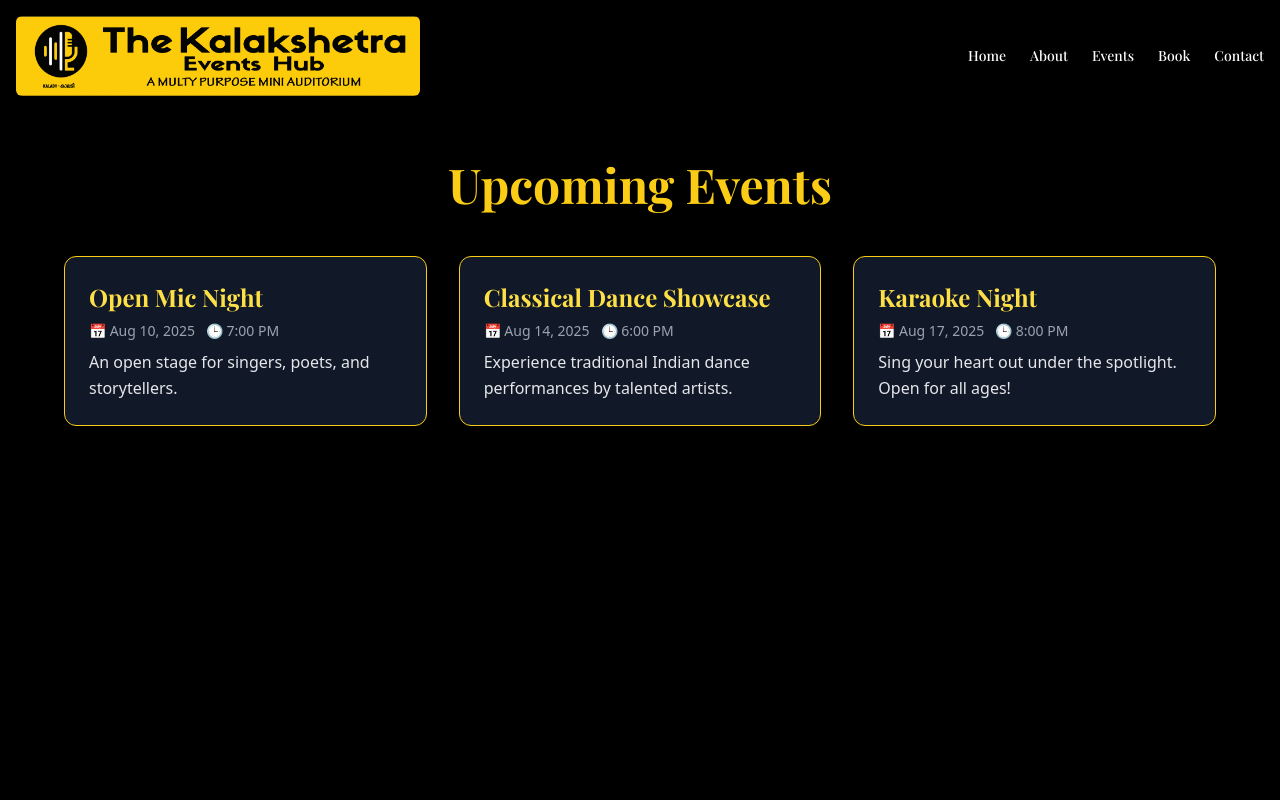
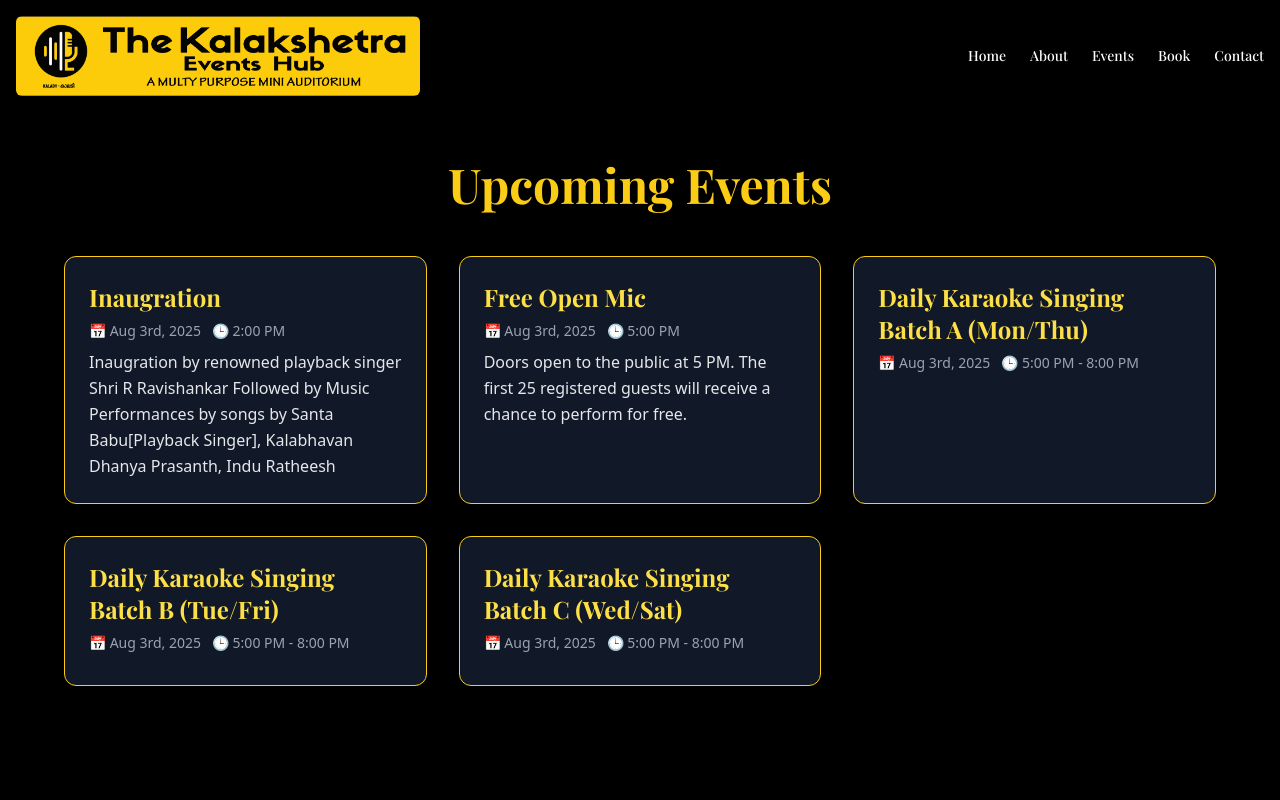
Before and after one commit to Abhijith-Jaideep/kalakshetra, a React (Create React App) app: page /kalakshetra/events in a window 1280 px wide. Shown: the top 800 px of the page. Built offline with nearby package versions, Linux system fonts and the light colour scheme.

Commit message:
change in events

```diff
--- a/src/pages/Events.jsx
+++ b/src/pages/Events.jsx
@@ -6,25 +6,39 @@ import { motion } from 'framer-motion';
 const events = [
   {
     id: 1,
-    title: 'Open Mic Night',
-    date: 'Aug 10, 2025',
-    time: '7:00 PM',
-    description: 'An open stage for singers, poets, and storytellers.',
+    title: 'Inaugration',
+    date: 'Aug 3rd, 2025',
+    time: '2:00 PM',
+    description: 'Inaugration by renowned playback singer Shri R Ravishankar Followed by Music Performances by songs by Santa Babu[Playback Singer], Kalabhavan Dhanya Prasanth, Indu Ratheesh',
   },
   {
     id: 2,
-    title: 'Classical Dance Showcase',
-    date: 'Aug 14, 2025',
-    time: '6:00 PM',
-    description: 'Experience traditional Indian dance performances by talented artists.',
+    title: 'Free Open Mic',
+    date: 'Aug 3rd, 2025',
+    time: '5:00 PM',
+    description: 'Doors open to the public at 5 PM. The first 25 registered guests will receive a chance to perform for free.',
   },
   {
     id: 3,
-    title: 'Karaoke Night',
-    date: 'Aug 17, 2025',
-    time: '8:00 PM',
-    description: 'Sing your heart out under the spotlight. Open for all ages!',
+    title: 'Daily Karaoke Singing Batch A (Mon/Thu)',
+    date: 'Aug 3rd, 2025',
+    time: '5:00 PM - 8:00 PM',
+    description: '',
   },
+  {
+    id: 4,
+    title: 'Daily Karaoke Singing Batch B (Tue/Fri)',
+    date: 'Aug 3rd, 2025',
+    time: '5:00 PM - 8:00 PM',
+    description: '',
+  },
+  {
+    id: 5,
+    title: 'Daily Karaoke Singing Batch C (Wed/Sat)',
+    date: 'Aug 3rd, 2025',
+    time: '5:00 PM - 8:00 PM',
+    description: '',
+  }
 ];
 
 const Events = () => {
```
